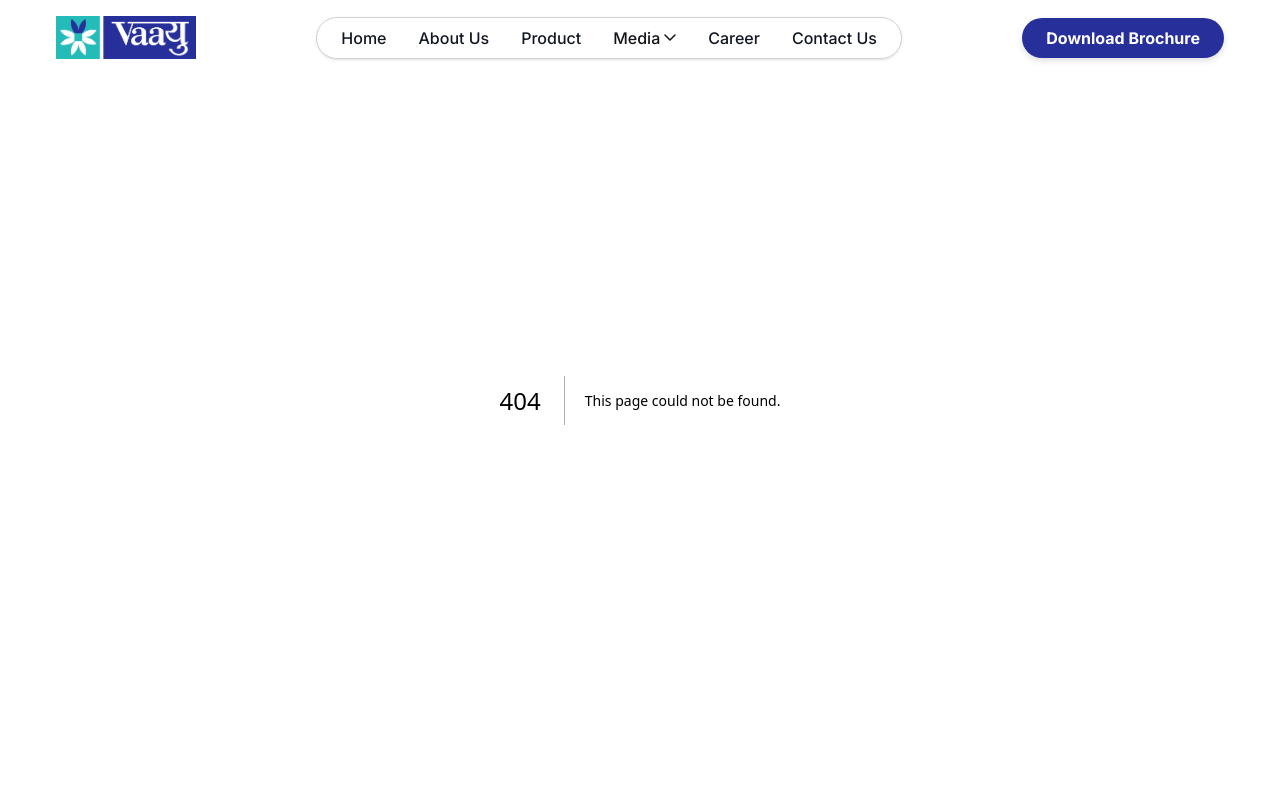
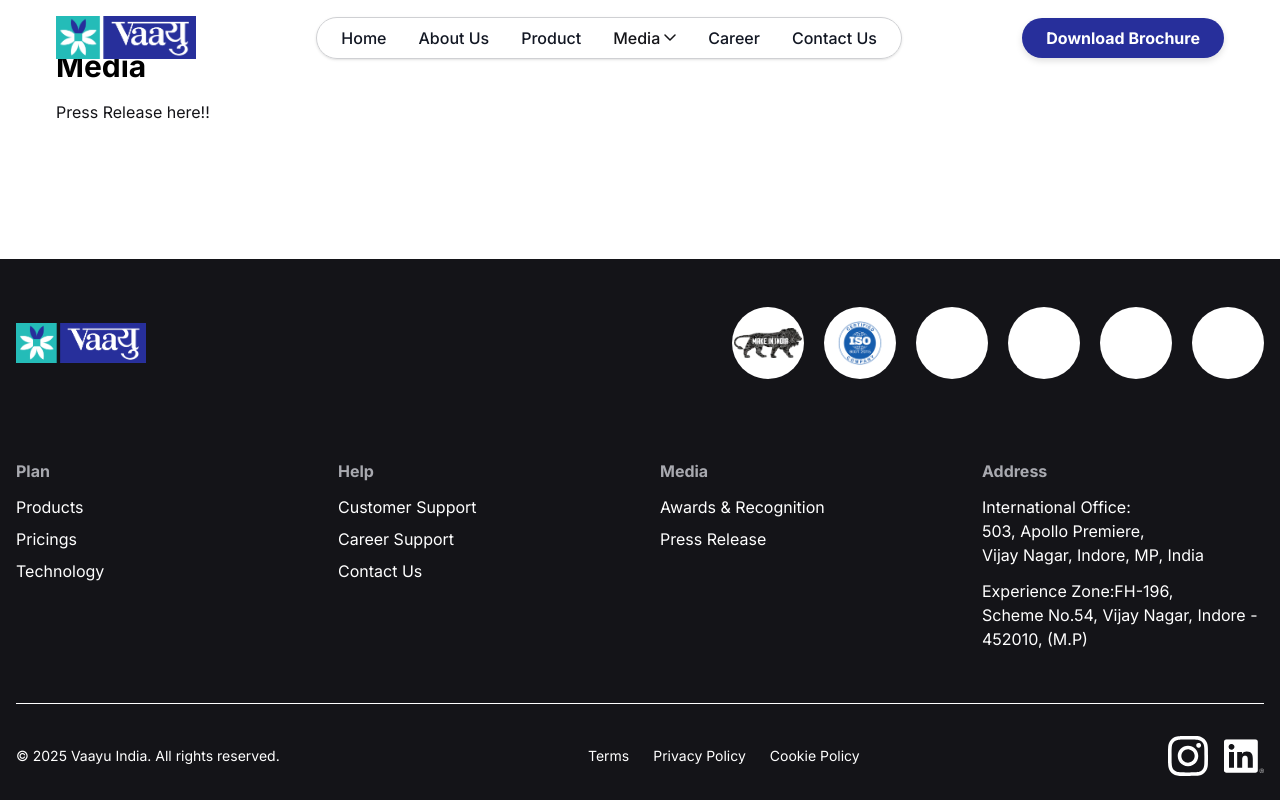
Before and after one commit to sandeep-raghunath/vaayu_india_web, a Next.js app: page /pagerelease in a window 1280 px wide. Before the commit this address had no page. Shown: the top 800 px of the page. Built offline with nearby package versions, Linux system fonts and the light colour scheme.

Commit message:
Create page.js

```diff
--- /dev/null
+++ b/src/app/pagerelease/page.js
@@ -0,0 +1,10 @@
+export const metadata = { title: "Media" };
+
+export default function Media() {
+  return (
+    <section className="container py-12">
+      <h1 className="mb-4 text-3xl font-bold">Media</h1>
+      <p className="text-gray-700">Press Release here!!</p>
+    </section>
+  );
+}
```
